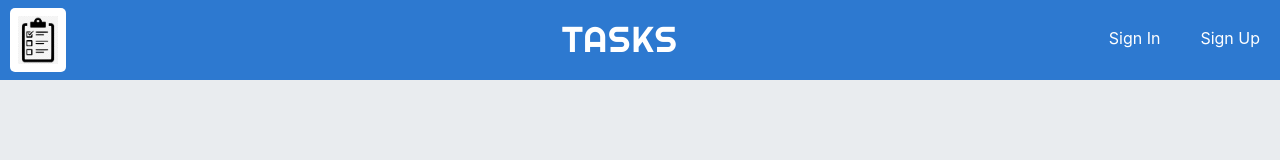
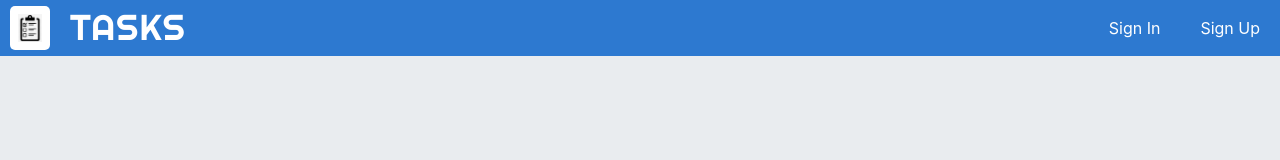
Before and after one commit to roystern92/TODO_LIST_MERN_CLIENT, a React (Create React App) app: page / in a window 1280 px wide. Shown: the top 160 px of the page. Built offline with nearby package versions, Linux system fonts and the light colour scheme; a web font is replaced by a local one.

Commit message:
changed toolbar.

```diff
--- a/src/components/List/List.js
+++ b/src/components/List/List.js
@@ -89,7 +89,7 @@ class List extends Component {
             </div>;
 
         let listOptions = !this.props.isMyDay ?
-            <Dropdown isOpen={this.state.openDropDown} toggle={this.toggle}>
+            <Dropdown isOpen={this.state.openDropDown}  toggle={this.toggle}>
                 <DropdownToggle className={classes.Dropdown} color="">
                     ...
                 </DropdownToggle>
@@ -111,7 +111,7 @@ class List extends Component {
                         </div>
                     </DropdownItem>
                 </DropdownMenu>
-            </Dropdown> : null;
+            </Dropdown> : null ;
 
         return listOptions;
     };
--- a/src/components/Logo/Logo.js
+++ b/src/components/Logo/Logo.js
@@ -1,11 +1,20 @@
-import React from 'react';
+import React, {Fragment} from 'react';
 import AppLogo from '../../assets/images/todoLogo.png';
 import classes from './Logo.module.css';
 
 const logo = (props) => (
-    <div className={classes.Logo}  >
-        <img src={AppLogo}  alt="MyTodoList"/>
+    <div className={classes.Container}>
+
+        <div className={classes.Logo}>
+            <img src={AppLogo} alt="MyTodoList"/>
+        </div>
+
+        <div className={classes.Title}>
+            <h2>TASKS</h2>
+        </div>
+
     </div>
+
 );
 
 export default logo;
--- a/src/components/Logo/Logo.module.css
+++ b/src/components/Logo/Logo.module.css
@@ -9,3 +9,21 @@
 .Logo img {
     height: 100%;
 }
+
+.Title h2 {
+    font-family: 'Righteous', cursive;
+    font-size: 36px;
+    letter-spacing: 1px;
+    margin: 0rem;
+    padding-left: 20px;
+    color: white;
+}
+
+/*.Container  a:hover {*/
+/*text-decoration: none;*/
+/*}*/
+
+.Container {
+    display: flex;
+    height: 100%;
+}
--- /dev/null
+++ b/src/components/Navigation/NavigationItems/Auth/AuthNavItems.js
@@ -0,0 +1,73 @@
+import React, {Component} from 'react';
+import classes from './AuthNavItems.module.css';
+import NavigationItem from '../NavigationItem/NavigationItem';
+import {FontAwesomeIcon} from "@fortawesome/react-fontawesome";
+import {faUser} from "@fortawesome/free-regular-svg-icons";
+import {Dropdown, DropdownItem, DropdownMenu, DropdownToggle} from "reactstrap";
+import {NavLink} from 'react-router-dom';
+import './dropdown.css';
+class AuthNavItems extends Component {
+
+    state = {
+        openDropDown: false
+    }
+
+    toggle = () => {
+        let openDropDown = this.state.openDropDown;
+        this.setState({openDropDown: !openDropDown});
+    };
+
+    render() {
+
+        let icon = <FontAwesomeIcon
+            icon={faUser}
+            size="lg"/>;
+
+        let navigationItems = (
+            <ul className={classes.NavigationItems}>
+                <NavigationItem link="/signIn" exact>Sign In</NavigationItem>
+                <NavigationItem link="/signUp" exact>Sign Up</NavigationItem>
+            </ul>
+        );
+
+        if (this.props.isAuth) {
+            navigationItems =
+                <div className={classes.ProfileDropdown + " DropdownMenu"} onMouseEnter={this.toggle}>
+                    <Dropdown isOpen={this.state.openDropDown} toggle={this.toggle}>
+                        <DropdownToggle className={classes.Dropdown} color="">
+                            {icon}
+                        </DropdownToggle>
+
+                        <DropdownMenu className={classes.DropdownMenu}>
+                            <DropdownItem header >
+
+                                <NavLink exact to='/profile'>
+                                    Profile
+                                </NavLink>
+
+                            </DropdownItem>
+
+                            <DropdownItem divider/>
+
+
+
+                            <DropdownItem>
+                                <NavLink exact to='/logout'>
+                                    Log out
+                                </NavLink>
+                            </DropdownItem>
+
+                        </DropdownMenu>
+                    </Dropdown>
+                </div>;
+        }
+
+        return (
+            navigationItems
+        );
+    };
+
+
+};
+
+export default AuthNavItems;
--- /dev/null
+++ b/src/components/Navigation/NavigationItems/Auth/AuthNavItems.module.css
@@ -0,0 +1,22 @@
+.NavigationItems {
+    position: fixed;
+    top: 0;
+    height: 7%;
+    right: 0%;
+    margin: 0;
+    padding: 0;
+    list-style: none;
+    display: flex;
+    align-items: center;
+    align-self: end;
+}
+
+
+.ProfileDropdown button{
+    color: white;
+    margin-right: 10px;
+}
+
+.Dropdwon{
+
+}
--- /dev/null
+++ b/src/components/Navigation/NavigationItems/Auth/dropdown.css
@@ -0,0 +1,3 @@
+.DropdownMenu div.dropdown-menu.show {
+    transform: translate3d(-106px, 44px, 0px) !important;
+}
--- a/src/components/Navigation/NavigationItems/NavigationItems.js
+++ b/src/components/Navigation/NavigationItems/NavigationItems.js
@@ -1,22 +1,19 @@
 import React from 'react';
 import classes from './NavigationItems.module.css';
 import NavigationItem from './NavigationItem/NavigationItem';
+import {faUser} from '@fortawesome/free-regular-svg-icons';
+import {FontAwesomeIcon} from "@fortawesome/react-fontawesome";
 
 const navigationItems = (props) => {
-    let navigationItems = (
-        <ul className={classes.NavigationItems}>
-            <NavigationItem link="/signIn" exact>Sign In</NavigationItem>
-            <NavigationItem link="/signUp" exact>Sign Up</NavigationItem>
-        </ul>
-    );
+
+
+    let navigationItems = null;
 
     if (props.isAuth) {
         navigationItems = (
             <ul className={classes.NavigationItems}>
                 <NavigationItem link="/my-day" exact>My Day</NavigationItem>
                 <NavigationItem link="/my-lists" exact>My Lists</NavigationItem>
-                <NavigationItem link="/profile" exact>Profile</NavigationItem>
-                <NavigationItem link="/logout" exact>Sign Out</NavigationItem>
             </ul>
         );
     }
--- a/src/components/Navigation/NavigationItems/NavigationItems.module.css
+++ b/src/components/Navigation/NavigationItems/NavigationItems.module.css
@@ -1,6 +1,8 @@
 .NavigationItems {
     margin: 0;
+    font-size: 1.2rem;
     padding: 0;
+    margin-left: 40px;
     list-style: none;
     display: flex;
     flex-flow: column;
--- a/src/components/Navigation/Toolbar/Toolbar.js
+++ b/src/components/Navigation/Toolbar/Toolbar.js
@@ -2,32 +2,37 @@ import React from 'react';
 import classes from './Toolbar.module.css';
 import DrawerToggle from '../SideDrawer/DrawerToggle/DrawerToggle';
 import Logo from '../../Logo/Logo';
-import { NavLink } from 'react-router-dom';
+import {NavLink} from 'react-router-dom';
 import NavigationItems from '../NavigationItems/NavigationItems';
+import AuthNavigationItems from '../NavigationItems/Auth/AuthNavItems';
 
 const toolbar = (props) => (
     <header className={classes.Toolbar}>
-
-
-
 
         <NavLink
             exact
             to='/'
             className={classes.Logo}
         >
-                <Logo />
+            <Logo/>
+
         </NavLink>
 
-        <div className={classes.Title} >
-            <h2>TASKS</h2>
-        </div>
+
+
 
         <nav className={classes.DesktopOnly}>
-            <NavigationItems isAuth={props.isAuth} />
+            <NavigationItems isAuth={props.isAuth}/>
+            <AuthNavigationItems isAuth={props.isAuth}/>
         </nav>
 
-        <DrawerToggle clicked={props.drawerToggleClicked} />
+        {/*<nav className={classes.DesktopOnly}>*/}
+            {/*<AuthNavigationItems isAuth={props.isAuth}/>*/}
+        {/*</nav>*/}
+
+
+
+        <DrawerToggle clicked={props.drawerToggleClicked}/>
     </header>
 );
 
--- a/src/components/Navigation/Toolbar/Toolbar.module.css
+++ b/src/components/Navigation/Toolbar/Toolbar.module.css
@@ -1,12 +1,11 @@
 .Toolbar{
-    height: 10%;
+    height: 7%;
     width: 100%;
     position: fixed;
     top: 0;
     left: 0;
     background-color: rgb(45, 121, 208);
     display: flex;
-    justify-content: space-between;
     align-items: center;
     padding: 0 0 0 10px;
     box-sizing: border-box;
@@ -29,6 +28,12 @@
     color: white;
 }
 
+.DesktopOnly {
+    display: flex;
+    width: 100%;
+    justify-content: space-between;
+    align-items: center;
+}
 
 @media (max-width: 499px) {
     .DesktopOnly {
@@ -43,3 +48,8 @@
         padding-left: 0;
     }
 }
+
+
+.Toolbar  a:hover {
+    text-decoration: none;
+}
--- a/src/containers/MyDay/MyDay.js
+++ b/src/containers/MyDay/MyDay.js
@@ -15,6 +15,7 @@ class MyDay extends Component {
         let list = this.props.lists ? this.findMyDayList() : null;
 
         return  this.props.lists?  <div className={classes.MyDay}>
+            {/*<List list={list} isMyDay={true}/>*/}
             <List list={list} isMyDay={false}/>
         </div> : null;
     }
--- a/src/containers/MyDay/MyDay.module.css
+++ b/src/containers/MyDay/MyDay.module.css
@@ -1,4 +1,5 @@
 .MyDay {
     height: 100%;
     width: 100%;
+    /*overflow: auto;*/
 }
```
